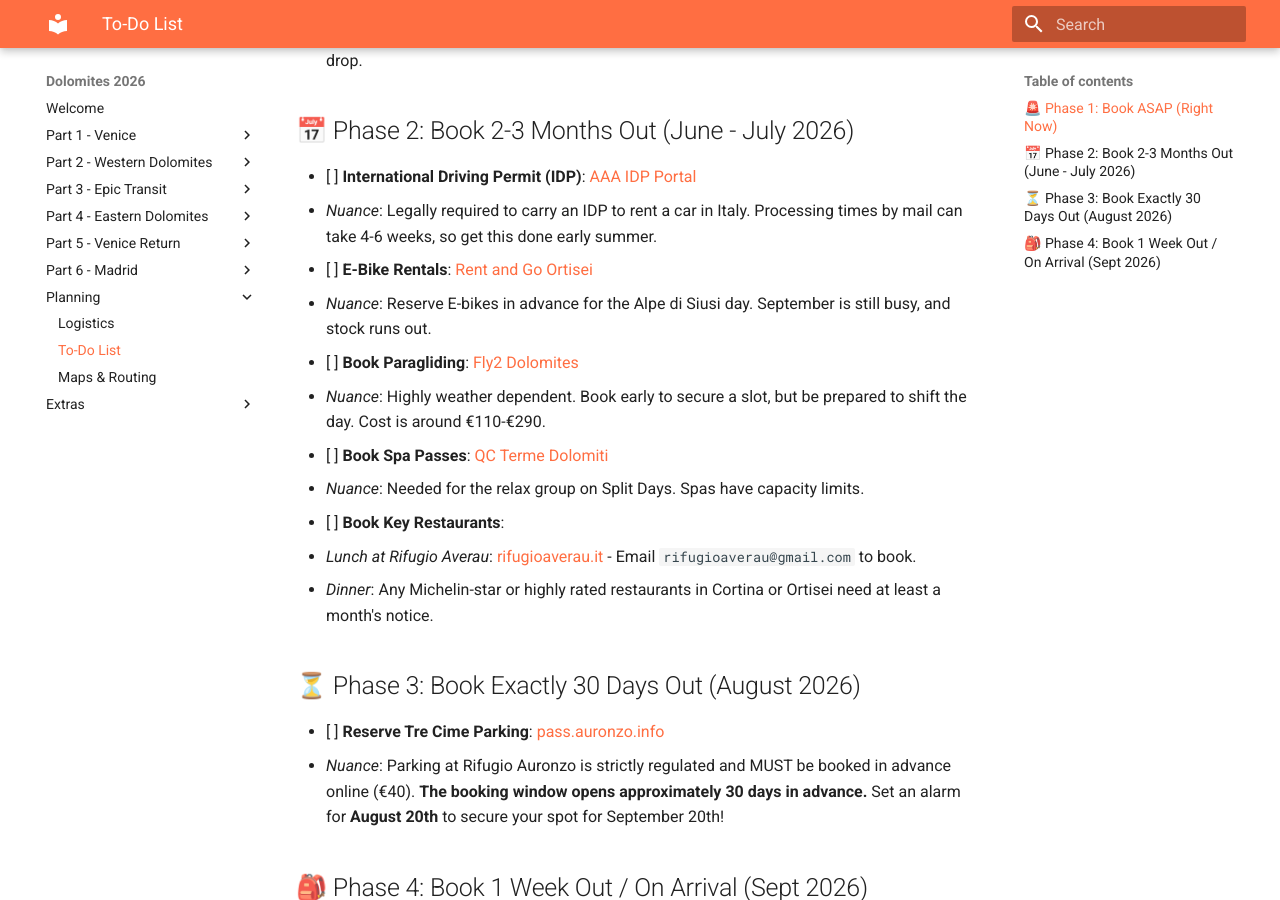
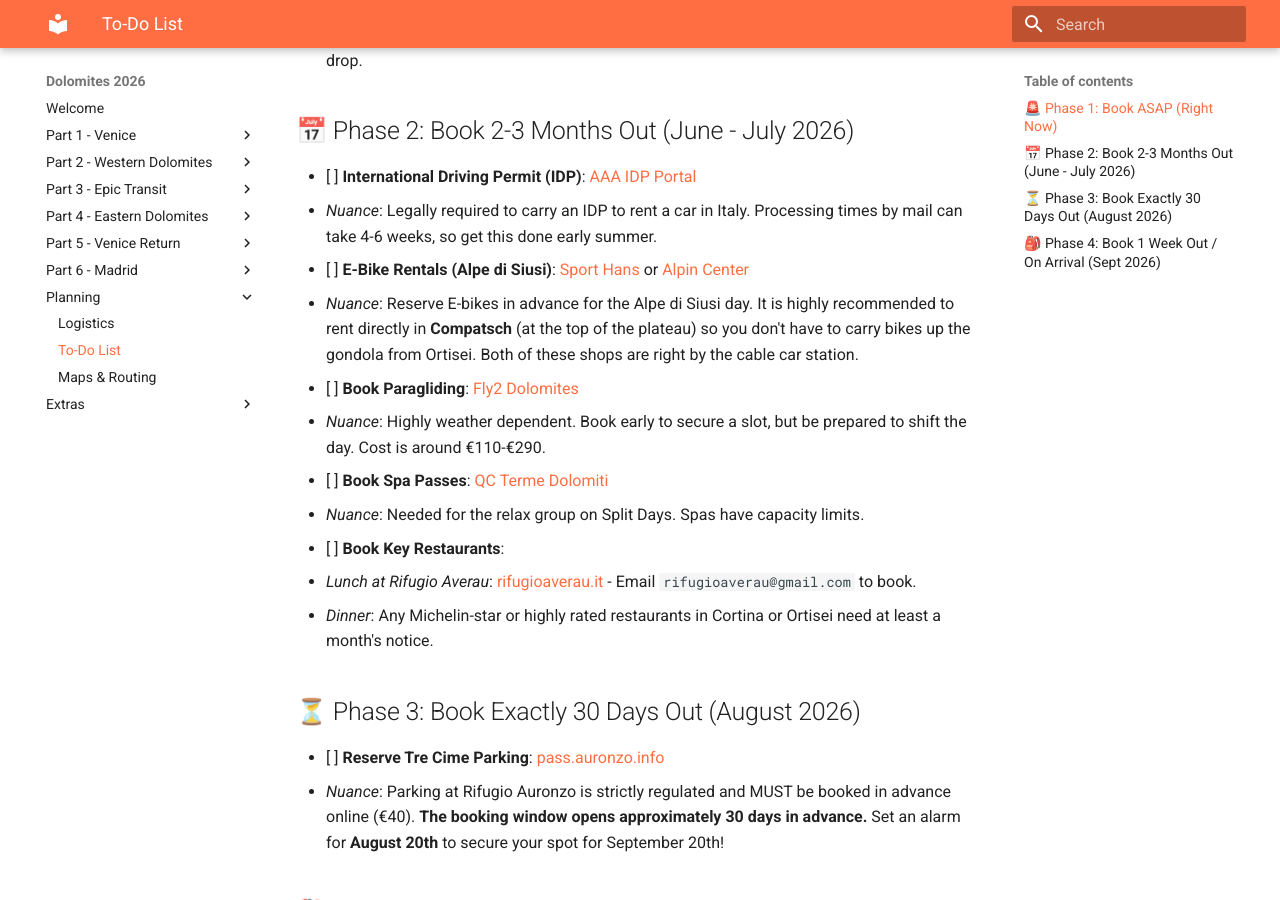
Before and after one commit to iammzz/dolomites-2026, an MkDocs documentation site: the page built from docs/todo.md, in a window 1280 px wide and 900 px high, scrolled down 1117 px. Built offline with MkDocs 1.6.1 and Material for MkDocs 9.7.7, drawn with Linux system fonts in a browser that asks for light colours.

Commit message:
Update e-bike rentals to Compatsch shops

```diff
--- a/docs/todo.md
+++ b/docs/todo.md
@@ -28,8 +28,8 @@
 ## 📅 Phase 2: Book 2-3 Months Out (June - July 2026)
 - [ ] **International Driving Permit (IDP)**: [AAA IDP Portal](https://www.aaa.com/vacation/idpf.html)
   - *Nuance*: Legally required to carry an IDP to rent a car in Italy. Processing times by mail can take 4-6 weeks, so get this done early summer.
-- [ ] **E-Bike Rentals**: [Rent and Go Ortisei](https://www.rentandgo.it/)
-  - *Nuance*: Reserve E-bikes in advance for the Alpe di Siusi day. September is still busy, and stock runs out.
+- [ ] **E-Bike Rentals (Alpe di Siusi)**: [Sport Hans](https://www.sporthans.com/en/) or [Alpin Center](https://www.alpincenter.it/)
+  - *Nuance*: Reserve E-bikes in advance for the Alpe di Siusi day. It is highly recommended to rent directly in **Compatsch** (at the top of the plateau) so you don't have to carry bikes up the gondola from Ortisei. Both of these shops are right by the cable car station.
 - [ ] **Book Paragliding**: [Fly2 Dolomites](http://www.fly2.info)
   - *Nuance*: Highly weather dependent. Book early to secure a slot, but be prepared to shift the day. Cost is around €110-€290.
 - [ ] **Book Spa Passes**: [QC Terme Dolomiti](https://www.qcterme.com/en/val-di-fassa/qc-terme-dolomiti)
```
